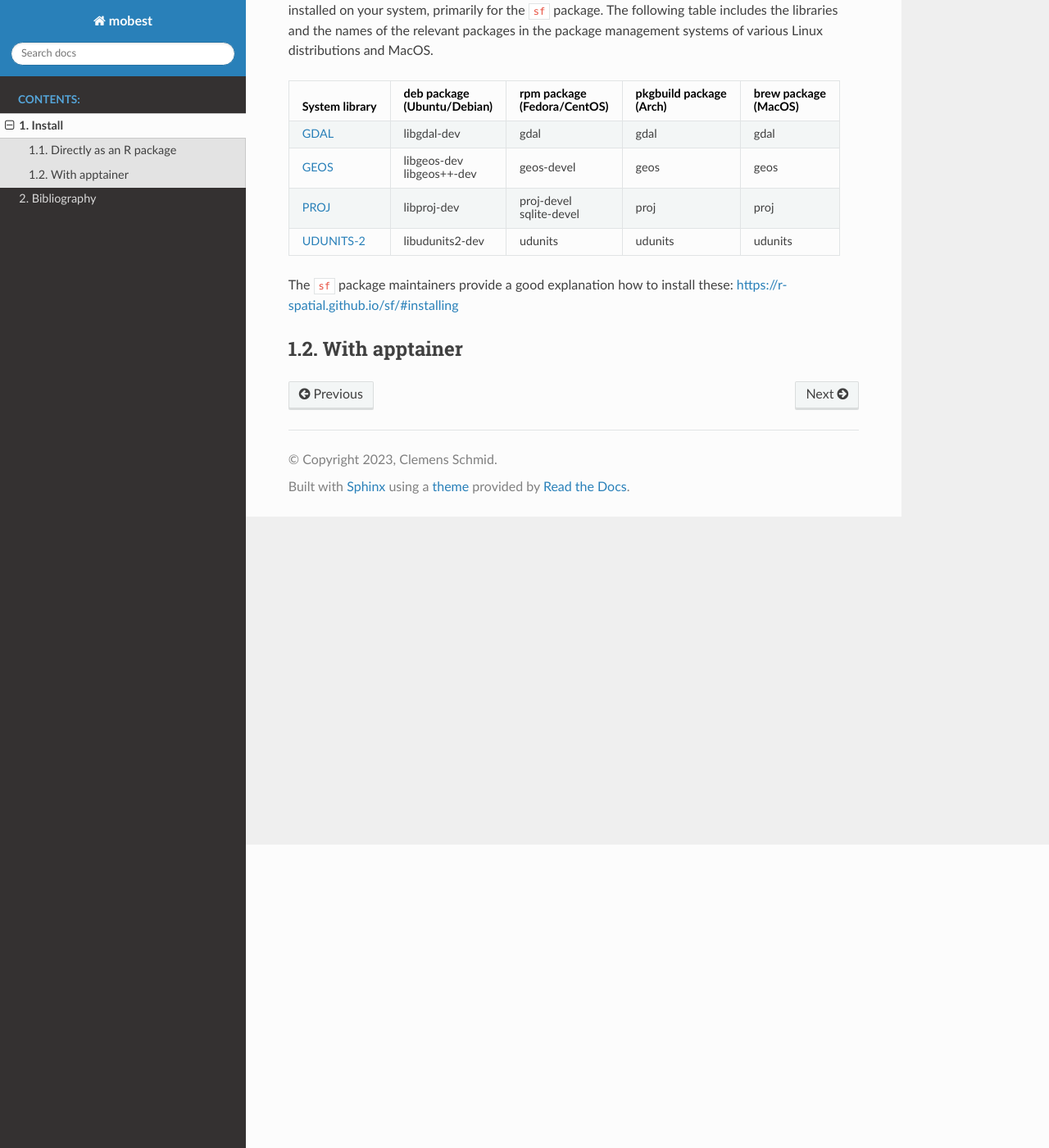
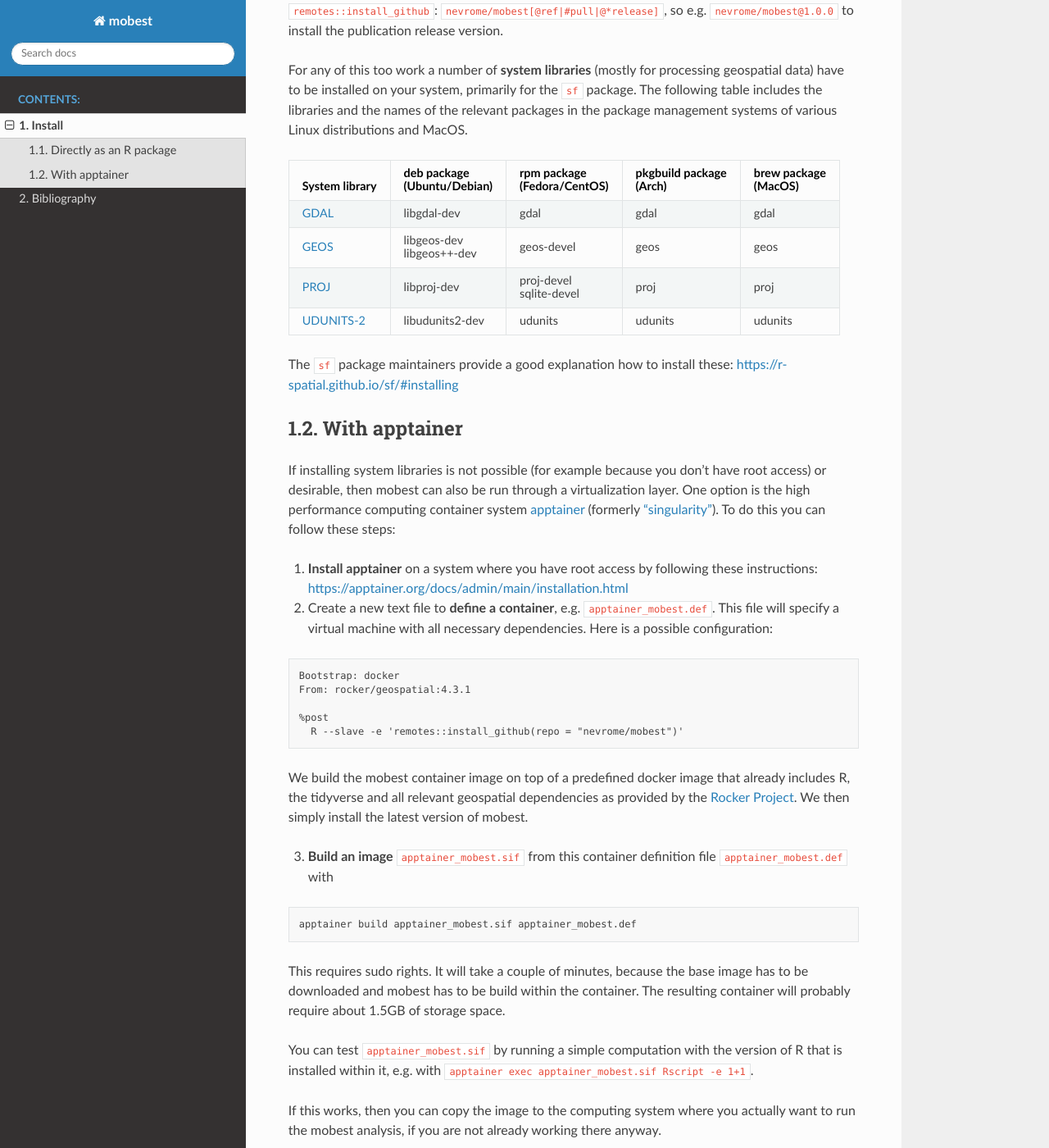
Before and after one commit to nevrome/mobest, a Sphinx documentation site: the page built from docs/install.md, in a window 1280 px wide and 1400 px high, scrolled down 370 px. Shown: the whole window at 82% size. Built offline with Sphinx 7.4.7 and the Read the Docs theme 2.0.0, drawn with Linux system fonts in a browser that asks for light colours; some of the changed text lies outside the part shown.

Commit message:
completed a first draft of the install instructions

````diff
--- a/docs/install.md
+++ b/docs/install.md
@@ -2,14 +2,16 @@
 
 ## Directly as an R package
 
-mobest is an R package and can be installed directly from GitHub on the R console with
+mobest is an R package and can be **installed directly from GitHub on the R console** with
 
 ```r
 if(!require('remotes')) install.packages('remotes')
 remotes::install_github('nevrome/mobest')
 ```
 
-For this too work a number of system libraries (mostly for processing geospatial data) have to be installed on your system, primarily for the `sf` package. The following table includes the libraries and the names of the relevant packages in the package management systems of various Linux distributions and MacOS.
+You can also install specific/older versions of mobest with the following syntax in `remotes::install_github`: `nevrome/mobest[@ref|#pull|@*release]`, so e.g. `nevrome/mobest@1.0.0` to install the publication release version.
+
+For any of this too work a number of **system libraries** (mostly for processing geospatial data) have to be installed on your system, primarily for the `sf` package. The following table includes the libraries and the names of the relevant packages in the package management systems of various Linux distributions and MacOS.
 
 | System library                                                        | deb package<br>(Ubuntu/Debian) | rpm package<br>(Fedora/CentOS) | pkgbuild package<br>(Arch) | brew package<br>(MacOS) |
 |-----------------------------------------------------------------------|----------------------------------|---------------------------------|-------------------------|----------------------|
@@ -21,3 +23,67 @@ For this too work a number of system libraries (mostly for processing geospatial
 The `sf` package maintainers provide a good explanation how to install these: <https://r-spatial.github.io/sf/#installing>
 
 ## With apptainer
+
+If installing system libraries is not possible (for example because you don't have root access) or desirable, then mobest can also be run through a virtualization layer. One option is the high performance computing container system [apptainer](https://apptainer.org) (formerly ["singularity"](https://apptainer.org/news/community-announcement-20211130)). To do this you can follow these steps:
+
+1. **Install apptainer** on a system where you have root access by following these instructions: <https://apptainer.org/docs/admin/main/installation.html>
+2. Create a new text file to **define a container**, e.g. `apptainer_mobest.def`. This file will specify a virtual machine with all necessary dependencies. Here is a possible configuration:
+
+```none
+Bootstrap: docker
+From: rocker/geospatial:4.3.1
+
+%post
+  R --slave -e 'remotes::install_github(repo = "nevrome/mobest")'
+```
+
+We build the mobest container image on top of a predefined docker image that already includes R, the tidyverse and all relevant geospatial dependencies as provided by the [Rocker Project](https://rocker-project.org/images/versioned/rstudio.html). We then simply install the latest version of mobest.
+
+3. **Build an image** `apptainer_mobest.sif` from this container definition file `apptainer_mobest.def` with
+
+```bash
+apptainer build apptainer_mobest.sif apptainer_mobest.def
+```
+This requires sudo rights. It will take a couple of minutes, because the base image has to be downloaded and mobest has to be build within the container. The resulting container will probably require about 1.5GB of storage space.
+
+You can test `apptainer_mobest.sif` by running a simple computation with the version of R that is installed within it, e.g. with `apptainer exec apptainer_mobest.sif Rscript -e 1+1`.
+
+If this works, then you can copy the image to the computing system where you actually want to run the mobest analysis, if you are not already working there anyway.
+
+4. **Run the R script** that specifies your mobest analysis through the apptainer container with a modified version of this code:
+
+```bash
+apptainer exec \
+  --bind=/path/to/your/analysis/directory \
+  path/to/your/apptainer_mobest.sif \
+  Rscript path/to/your/mobestRscript.R \
+  /
+```
+
+This should execute `mobestRscript.R` just as running it directly through `Rscript`.
+
+The `--bind` option is required to allow the container access to the relevant section of the file system where the R script reads and writes input and output data.
+
+Note that you can also submit this through a job scheduler, if you have an **HPC system** at your disposal for your mobest analyses. Here is a basic example for a [SGE](https://docs.oracle.com/cd/E19279-01/820-3257-12/n1ge.html) script `mobest.sh` that could be submitted via the `qsub` command to run `mobestRscript.R` on a computing cluster:
+
+```bash
+#!/bin/bash
+#
+#$ -S /bin/bash  # defines bash as the shell for execution
+#$ -N mobest     # name of the command that will be listed in the queue
+#$ -cwd          # change to the current directory
+#$ -j y          # join error and standard output in one file
+#$ -o ~/log      # standard output file or directory
+#$ -pe smp 5     # use X CPU cores
+#$ -l h_vmem=10G # request XGb of memory
+#$ -V            # load personal profile
+
+date
+apptainer exec \
+  --bind=/path/to/your/analysis/directory \
+  path/to/your/apptainer_mobest.sif \
+  Rscript path/to/your/mobestRscript.R \
+  /
+date
+exit 0
+```
````
Also changed, not shown: docs/index.rst (+0 -9 lines).
